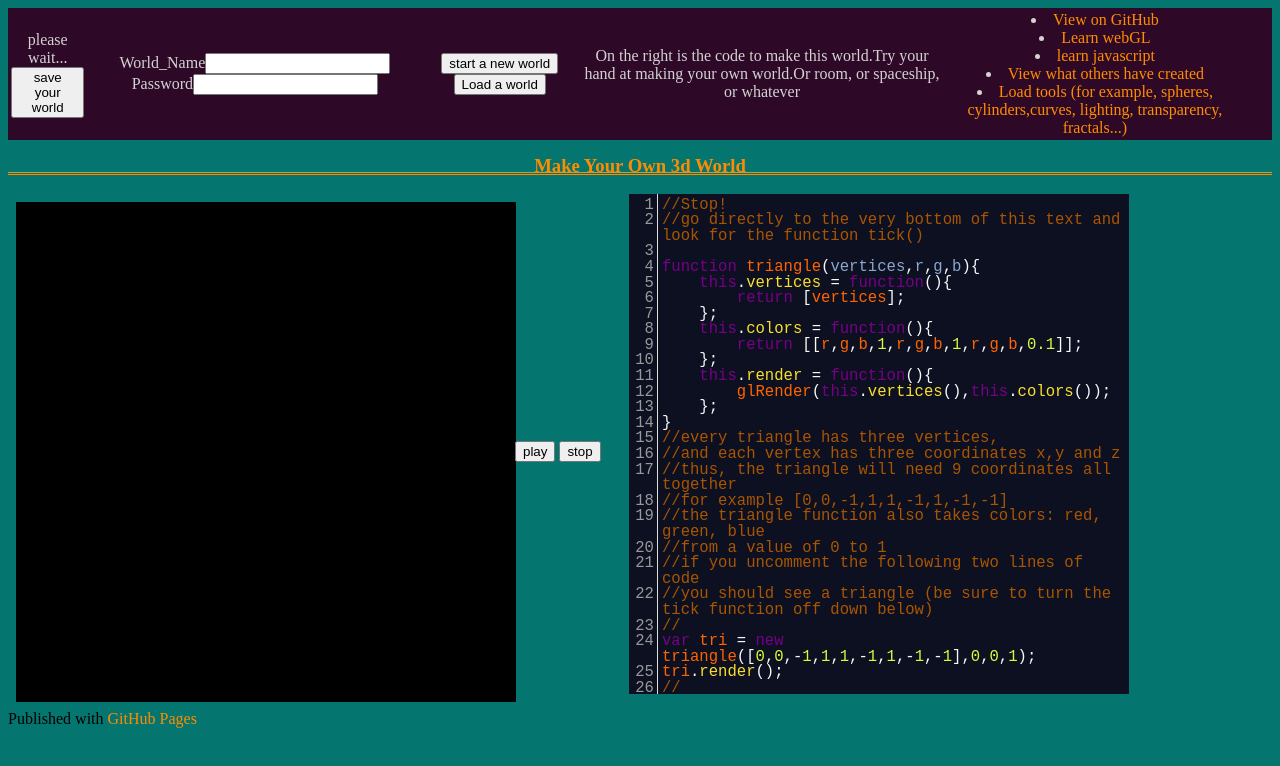
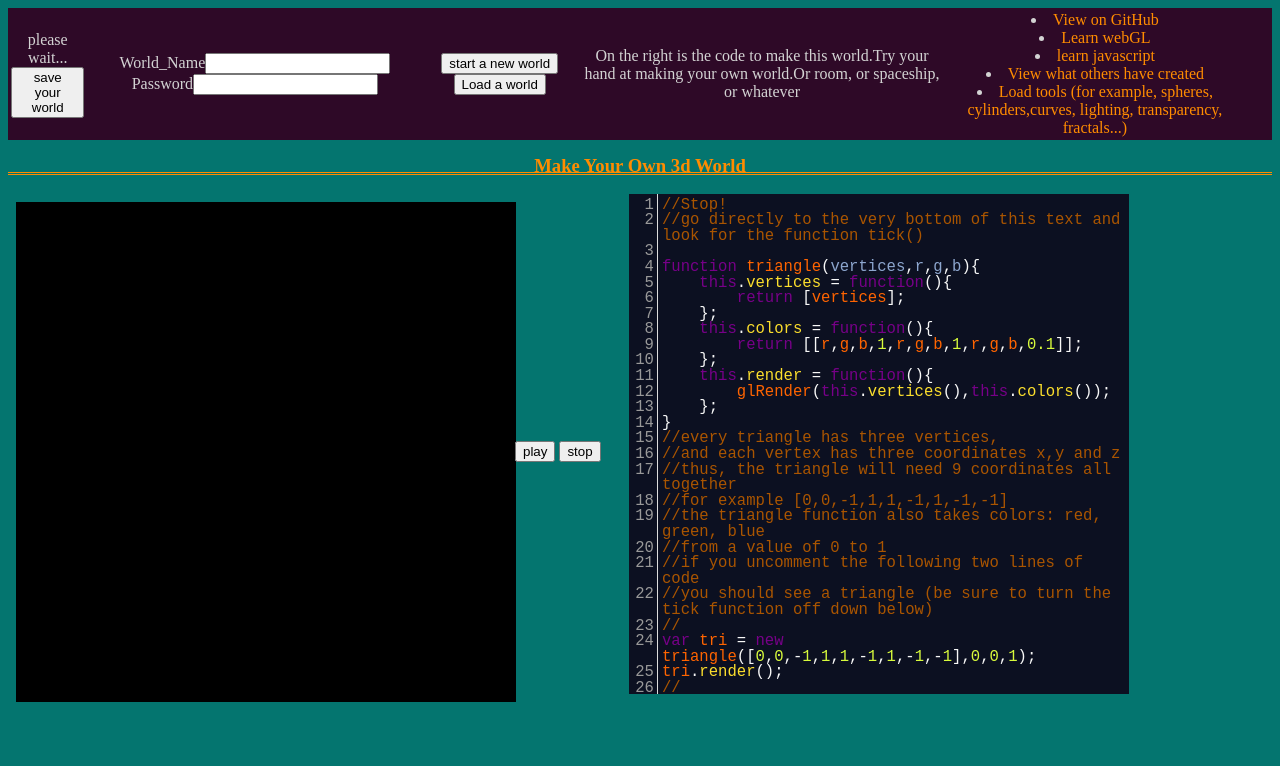
Before and after one commit to threeDcode/threeDcode, a plain HTML site: page index.html in a window 1280 px wide. Drawn offline with Linux system fonts and the light colour scheme; a script that the page names is missing.

Commit message:
deleted the footer

```diff
--- a/index.html
+++ b/index.html
@@ -814,11 +814,7 @@ function glRender(vertices,colors){
 </script>
 
     <!-- FOOTER  -->
-    <div id="footer_wrap" class="outer">
-      <footer class="inner">
-        <p>Published with <a href="http://pages.github.com">GitHub Pages</a></p>
-      </footer>
-    </div>
+
 
 
 
```
